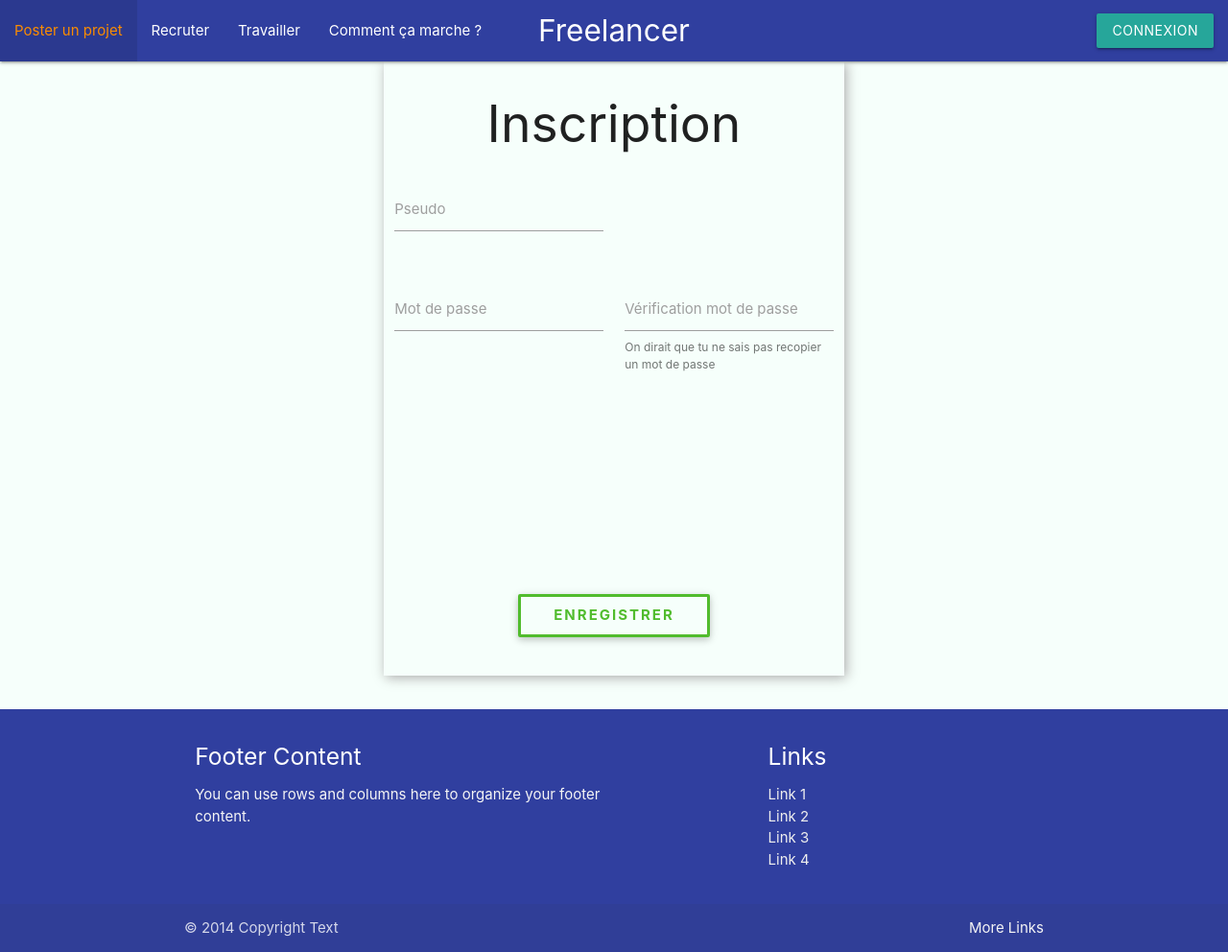
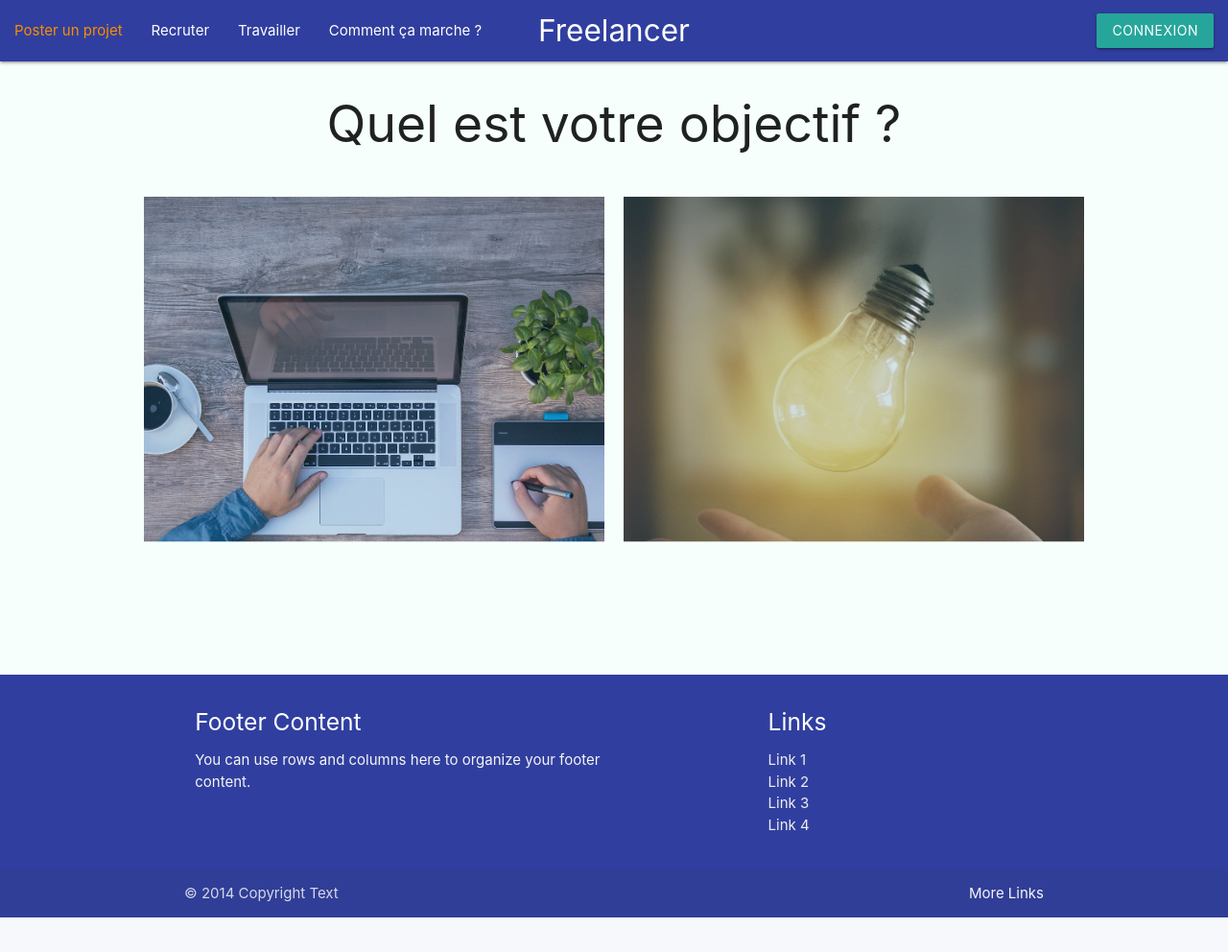
Before and after one commit to Korentyn/freelancer, a CodeIgniter app: page /Bizness/index.php/Inscription/ in a window 1280 px wide. Shown: the whole page at 96% size. After the commit the page ends 956 px from the top, so only its background shows below. Run offline with CodeIgniter, Linux system fonts and the light colour scheme.

Commit message:
formulaire creation user en cours de création

```diff
--- a/application/controllers/Inscription.php
+++ b/application/controllers/Inscription.php
@@ -13,37 +13,27 @@ class Inscription extends CI_Controller {
 
     public function index()
     {
-        $this->load->model('Userbdd');
         $this->load->helper('url_helper');
         $this->load->helper('url');
         $this->load->view('layout/layout');
-        $this->load->view('pages/formulaireInscription');
+        $this->load->view('pages/Inscription');
         $this->load->view('layout/footer');
     }
 
-    public function projet(){
-        $this->load->library('form_validation');
+    public function recruter(){
+
         $this->load->helper('url_helper');
-        $this->load->helper(array('form', 'url'));
-        $this->load->model('Projetbdd');
+        $this->load->helper('url');
         $this->load->view('layout/layout');
+        $this->load->view('pages/formCreationPP');
+        $this->load->view('layout/footer');
+    }
 
-        $this->form_validation->set_rules('titre', 'Titre', 'required');
-        $this->form_validation->set_rules('description', 'Description', 'required');
-
-        $this->form_validation->set_rules('categorie','Categories','required|callback_check_default');
-        $this->form_validation->set_message('check_default', 'Vous devez sélectionner une catégorie de projet');
-
-        $this->form_validation->set_rules('tableau-competences', 'Compétences attendues', 'required');
-
-        if ($this->form_validation->run() == FALSE)
-        {
-            $this->load->view('pages/formCreationProjet');
-        }
-        else
-        {
-            $this->load->view('pages/formCreationProjetSuccess');
-        }
+    public function travailler(){
+        $this->load->helper('url_helper');
+        $this->load->helper('url');
+        $this->load->view('layout/layout');
+        $this->load->view('pages/formCreationFreelance');
         $this->load->view('layout/footer');
     }
 
--- a/application/controllers/Projet.php
+++ b/application/controllers/Projet.php
@@ -57,7 +57,7 @@ class Projet extends CI_Controller
 
             $this->load->model('Projetbdd');
 
-            if( $this->Projetbdd->creerProjet($titre, $description, $budget, $motcle, $porteur_projet_id)!=1){
+            if( $this->Projetbdd->creerProjet($titre, $description, $budget, $motcle, $porteur_projet_id, $competence)!=1){
                 $this->load->helper('url');
                 $this->load->view('layout/layout');
                 $this->load->view('pages/formCreationProjetFail');
@@ -69,9 +69,7 @@ class Projet extends CI_Controller
                 $this->load->view('pages/formCreationProjetSuccess');
             }
         }
-        $this->load->helper('url');
-        $this->load->view('layout/layout');
-        $this->load->view('pages/formCreationProjetFail');
+
     }
 
     public function listeComp(){
--- /dev/null
+++ b/application/views/pages/Inscription.php
@@ -0,0 +1,48 @@
+<?php
+/**
+ * Created by PhpStorm.
+ * User: c.frantz
+ * Date: 18/09/2018
+ * Time: 12:53
+ */
+?>
+<!DOCTYPE html>
+<html>
+<head>
+    <meta charset="utf-8">
+    <meta name="viewport" content="width=device-width, initial-scale=1">
+    <title>Inscription</title>
+    <link href="https://fonts.googleapis.com/icon?family=Material+Icons" rel="stylesheet">
+    <link href='http://fonts.googleapis.com/css?family=Raleway:400,800,300' rel='stylesheet' type='text/css'>
+    <link rel="stylesheet" type="text/css" href="<?php echo base_url('asset/css/menu.css'); ?>">
+    <link rel="stylesheet" type="text/css" href="<?php echo base_url('asset/css/formInscriptionUser.css'); ?>">
+    <link rel="stylesheet" type="text/css" href="<?php echo base_url('asset/css/InscriptionEffect1.css'); ?>">
+</head>
+<body id="bodyForm">
+<div id="profil-wrapper" class="row">
+<h2>Quel est votre objectif ?</h2>
+    <div class="grid">
+        <figure class="effect-zoe">
+            <a href="<?php echo site_url('index.php/Inscription/travailler'); ?>">
+                <img src="<?php echo base_url('asset/images/laptop.jpg'); ?>" alt="img25"/>
+                <figcaption>
+                    <h2>Travailler</h2>
+                    <p class="description">Proposer mes services aux recruteurs, et rechercher les projets disponibles</p>
+                </figcaption>
+            </a>
+        </figure>
+        <figure class="effect-zoe">
+            <a href="<?php echo site_url('index.php/Inscription/recruter'); ?>">
+            <img src="<?php echo base_url('asset/images/ampoule.jpg'); ?>" alt="img26"/>
+            <figcaption>
+                <h2>Recruter</h2>
+
+                <p class="description">Créer mon projet, et rechercher les freelances inscrits dans la plateforme</p>
+            </figcaption>
+            </a>
+        </figure>
+    </div>
+
+</div>
+</body>
+</html>
--- a/application/views/pages/formulaireInscription.php
+++ b/application/views/pages/formCreationFreelance.php
@@ -15,46 +15,71 @@
     <link href="https://fonts.googleapis.com/icon?family=Material+Icons" rel="stylesheet">
     <link rel="stylesheet" href="https://cdnjs.cloudflare.com/ajax/libs/materialize/1.0.0/css/materialize.min.css">
     <link rel="stylesheet" type="text/css" href="<?php echo base_url('asset/css/menu.css'); ?>">
-    <link rel="stylesheet" type="text/css" href="<?php echo base_url('asset/css/maTable.css'); ?>">
+    <link rel="stylesheet" type="text/css" href="<?php echo base_url('asset/css/formInscriptionUser.css'); ?>">
 </head>
 <body id="bodyForm">
+<div id="myForm-wrapper" class="row">
 
+    <form id="myFormInscription" class="col s12">
+        <h3 class="titleForm">Mon inscription en quelques étapes</h3>
 
-
-
-
-<div id="myForm-wrapper" class="row">
-    <form id="myFormInscription" class="col s12">
-        <h2 class="titleForm">Inscription</h2>
+        <div class="champsObligatoires">
+            <h5>Champs Obligatoires</h5>
         <div class="row">
             <div class="input-field col s6">
-                <input id="pseudo" type="text" class="validate">
-                <label for="pseudo">Pseudo</label>
+                <input placeholder="" id="nom" type="text" class="validate">
+                <label for="nom">Nom</label>
+            </div>
+        <div class="input-field col s6">
+            <input placeholder="" id="prenom" type="text" class="validate">
+            <label for="prenom">Prénom</label>
+        </div>
+        </div>
+
+        <div class="row">
+            <div class="input-field col s6">
+                <input placeholder="" id="login" type="text" class="validate">
+                <label for="login">Votre pseudo</label>
             </div>
         </div>
             <div class="row">
                 <div class="input-field col s6">
-                <input id="password1" type="password" class="validate">
-                <label for="password1">Mot de passe</label>
+                    <input id="password" type="password" class="validate">
+                    <label for="password">Mot de passe</label>
                 </div>
                 <div class="input-field col s6">
                     <input id="password2" type="password" class="validate" oninput="verifPassword()">
-                <label for="password2">Vérification mot de passe</label>
-                <span class="helper-text" data-error="wrong" data-success="right">On dirait que tu ne sais pas recopier un mot de passe</span>
+                        <label for="password2">Vérification du mot de passe</label>
+                    <span class="helper-text" data-error="wrong" data-success="right"></span>
                 </div>
             </div>
             <div class="row">
+                <div class="input-field col s6">
+                    <input id="email" type="email" class="validate">
+                        <label for="email">Email</label>
+                    <span class="helper-text" data-error="wrong" data-success="right"></span>
+                </div>
+                <div class="input-field col s6">
+                    <input id="email" type="email" class="validate">
+                        <label for="email">Vérification du mail</label>
+                    <span class="helper-text" data-error="wrong" data-success="right"></span>
+                </div>
+            </div>
+        </div>
+
+        <div class="champsOptionnels">
+                <h5>Champs facultatifs</h5>
+            <div class="row">
+
                 <div id="register" class="flex">
                     <a href="#" id="sign" class="bttn">Enregistrer</a>
                 </div>
             </div>
+        </div>
+
     </form>
 </div>
-<script src="https://cdnjs.cloudflare.com/ajax/libs/materialize/1.0.0/js/materialize.min.js"></script>
-<script
-        src="https://code.jquery.com/jquery-3.3.1.min.js"
-        integrity="sha256-FgpCb/KJQlLNfOu91ta32o/NMZxltwRo8QtmkMRdAu8="
-        crossorigin="anonymous"></script>
+
 <script>
 
     $(document).ready(function () {
--- a/application/views/pages/formCreationProjet.php
+++ b/application/views/pages/formCreationProjet.php
@@ -16,8 +16,6 @@
     <link rel="stylesheet" type="text/css" href="<?php echo base_url('asset/css/formCreationProjet.css'); ?>">
 </head>
 <body id="bodyForm">
-<?php //echo validation_errors(); ?>
-<?php //echo form_open('index.php/Inscription/projet'); ?>
 <form method="post" action="http://localhost/freelancer/index.php/Projet/enregistrer" <!--enctype="multipart/form-data"-->>
 
 
@@ -53,8 +51,9 @@
             </div>
         </div>
     </div>
-    <h5>Champs facultatifs</h5>
+
     <div class="champsOptionnels">
+        <h5>Champs facultatifs</h5>
         <div class="row">
             <div class="input-field col s12">
                 <select name="competence" id="catTechnologie">
--- a/application/views/welcome_message.php
+++ b/application/views/welcome_message.php
@@ -27,7 +27,7 @@ $json = json_decode($file);
     <link rel="stylesheet" type="text/css"
           href="https://cdn.datatables.net/v/dt/jszip-2.5.0/dt-1.10.18/b-1.5.2/b-colvis-1.5.2/b-html5-1.5.2/datatables.min.css"/>
     <link rel="stylesheet" type="text/css" href="<?php echo base_url('asset/css/menu.css'); ?>">
-    <link rel="stylesheet" type="text/css" href="<?php echo base_url('asset/css/maTable.css'); ?>">
+    <link rel="stylesheet" type="text/css" href="<?php echo base_url('asset/css/formInscriptionUser.css'); ?>">
 </head>
 <body>
 
--- /dev/null
+++ b/asset/css/InscriptionEffect1.css
@@ -0,0 +1,211 @@
+@font-face {
+	font-weight: normal;
+	font-style: normal;
+	font-family: 'feathericons';
+	src:url('../fonts/feathericons/feathericons.eot?-8is7zf');
+	src:url('../fonts/feathericons/feathericons.eot?#iefix-8is7zf') format('embedded-opentype'),
+		url('../fonts/feathericons/feathericons.woff?-8is7zf') format('woff'),
+		url('../fonts/feathericons/feathericons.ttf?-8is7zf') format('truetype'),
+		url('../fonts/feathericons/feathericons.svg?-8is7zf#feathericons') format('svg');
+}
+
+.grid {
+	position: relative;
+	margin: 0 auto;
+	padding: 1em 0 4em;
+	max-width: 1000px;
+	list-style: none;
+	text-align: center;
+}
+
+/* Common style */
+.grid figure {
+	position: relative;
+	float: left;
+	overflow: hidden;
+	margin: 10px 1%;
+	min-width: 320px;
+	max-width: 480px;
+	max-height: 360px;
+	width: 48%;
+	background: #3085a3;
+	text-align: center;
+	cursor: pointer;
+}
+
+.grid figure img {
+	position: relative;
+	display: block;
+	min-height: 100%;
+	max-width: 100%;
+	opacity: 0.8;
+}
+
+.grid figure figcaption {
+	padding: 2em;
+	color: #fff;
+	text-transform: uppercase;
+	font-size: 1.25em;
+	-webkit-backface-visibility: hidden;
+	backface-visibility: hidden;
+}
+
+.grid figure figcaption::before,
+.grid figure figcaption::after {
+	pointer-events: none;
+}
+
+.grid figure figcaption,
+.grid figure figcaption > a {
+	position: absolute;
+	top: 0;
+	left: 0;
+	width: 100%;
+	height: 100%;
+}
+
+/* Anchor will cover the whole item by default */
+/* For some effects it will show as a button */
+.grid figure figcaption > a {
+	z-index: 1000;
+	text-indent: 200%;
+	white-space: nowrap;
+	font-size: 0;
+	opacity: 0;
+}
+
+.grid figure h2 {
+	word-spacing: -0.15em;
+	font-weight: 300;
+}
+
+.grid figure h2 span {
+	font-weight: 800;
+}
+
+.grid figure h2,
+.grid figure p {
+	margin: 0;
+}
+
+.grid figure p {
+	letter-spacing: 1px;
+	font-size: 68.5%;
+}
+
+/*////////////*/
+
+figure.effect-zoe figcaption {
+	top: auto;
+	bottom: 0;
+	padding: 1em;
+	height: 3.75em;
+	background: #fff;
+	color: #3c4a50;
+	-webkit-transition: -webkit-transform 0.35s;
+	transition: transform 0.35s;
+	-webkit-transform: translate3d(0,100%,0);
+	transform: translate3d(0,100%,0);
+}
+
+figure.effect-zoe h2 {
+	float: left;
+}
+
+figure.effect-zoe p.icon-links a {
+	float: right;
+	color: #3c4a50;
+	font-size: 1.4em;
+}
+
+figure.effect-zoe:hover p.icon-links a:hover,
+figure.effect-zoe:hover p.icon-links a:focus {
+	color: #252d31;
+}
+
+figure.effect-zoe p.description {
+	position: absolute;
+	bottom: 8em;
+	padding: 2em;
+	color: #fff;
+	text-transform: none;
+	font-size: 90%;
+	opacity: 0;
+	-webkit-transition: opacity 0.35s;
+	transition: opacity 0.35s;
+	-webkit-backface-visibility: hidden; /* Fix for Chrome 37.0.2062.120 (Mac) */
+}
+
+figure.effect-zoe h2,
+figure.effect-zoe p.icon-links a {
+	-webkit-transition: -webkit-transform 0.35s;
+	transition: transform 0.35s;
+	-webkit-transform: translate3d(0,200%,0);
+	transform: translate3d(0,200%,0);
+}
+
+figure.effect-zoe p.icon-links a span::before {
+	display: inline-block;
+	padding: 8px 10px;
+	font-family: 'feathericons';
+	speak: none;
+	-webkit-font-smoothing: antialiased;
+	-moz-osx-font-smoothing: grayscale;
+}
+
+.icon-eye::before {
+	content: '\e000';
+}
+
+.icon-paper-clip::before {
+	content: '\e001';
+}
+
+.icon-heart::before {
+	content: '\e024';
+}
+
+figure.effect-zoe h2 {
+	display: inline-block;
+}
+
+figure.effect-zoe:hover p.description {
+	opacity: 1;
+}
+
+figure.effect-zoe:hover figcaption,
+figure.effect-zoe:hover h2,
+figure.effect-zoe:hover p.icon-links a {
+	-webkit-transform: translate3d(0,0,0);
+	transform: translate3d(0,0,0);
+}
+
+figure.effect-zoe:hover h2 {
+	-webkit-transition-delay: 0.05s;
+	transition-delay: 0.05s;
+}
+
+figure.effect-zoe:hover p.icon-links a:nth-child(3) {
+	-webkit-transition-delay: 0.1s;
+	transition-delay: 0.1s;
+}
+
+figure.effect-zoe:hover p.icon-links a:nth-child(2) {
+	-webkit-transition-delay: 0.15s;
+	transition-delay: 0.15s;
+}
+
+figure.effect-zoe:hover p.icon-links a:first-child {
+	-webkit-transition-delay: 0.2s;
+	transition-delay: 0.2s;
+}
+
+/* Perso */
+
+#profil-wrapper{
+    margin-bottom: 10%;
+}
+
+#profil-wrapper > h2{
+    text-align: center;
+}
--- a/asset/css/maTable.css
+++ b/asset/css/formInscriptionUser.css
@@ -18,16 +18,15 @@
 }
 
 #myFormInscription{
-    width : 60vh;
+    width : 99vh;
     height: 80vh;
     margin-left: auto;
     margin-right: auto;
-    box-shadow: 2px 2px 12px #aaa;
-
 }
 
 .titleForm{
     text-align: center;
+    padding: 30px;
 }
 
 #register{
@@ -37,3 +36,23 @@
 .helper-text{
     color: #bc121e;
 }
+
+
+.champsOptionnels{
+    border-left: 3px solid #4A77BF;
+    padding-left: 3%;
+}
+
+.champsOptionnels > h5{
+    color: #4A77BF;
+}
+
+
+.champsObligatoires{
+    border-left: 3px solid #F2A562;
+    padding-left: 3%;
+}
+
+.champsObligatoires > h5{
+    color: #F2A562;
+}
```
Also changed, not shown: application/models/Projetbdd.php (+4 -4 lines), application/views/pages/formCreationPP.php (added, +7 -0 lines), asset/images/ampoule.jpg (added), asset/images/laptop.jpg (added). Lines whose indentation alone changed are shown as unchanged.
